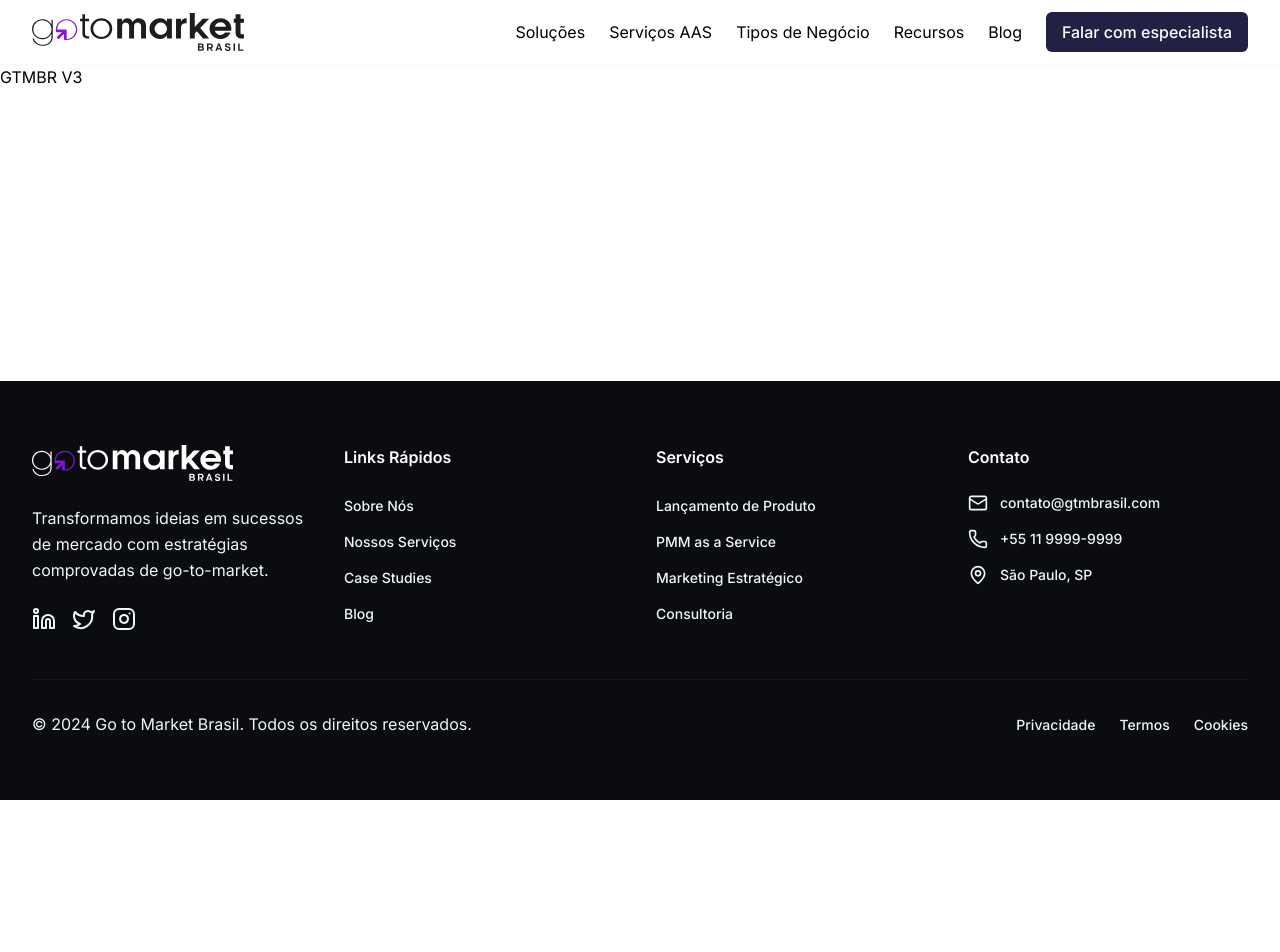
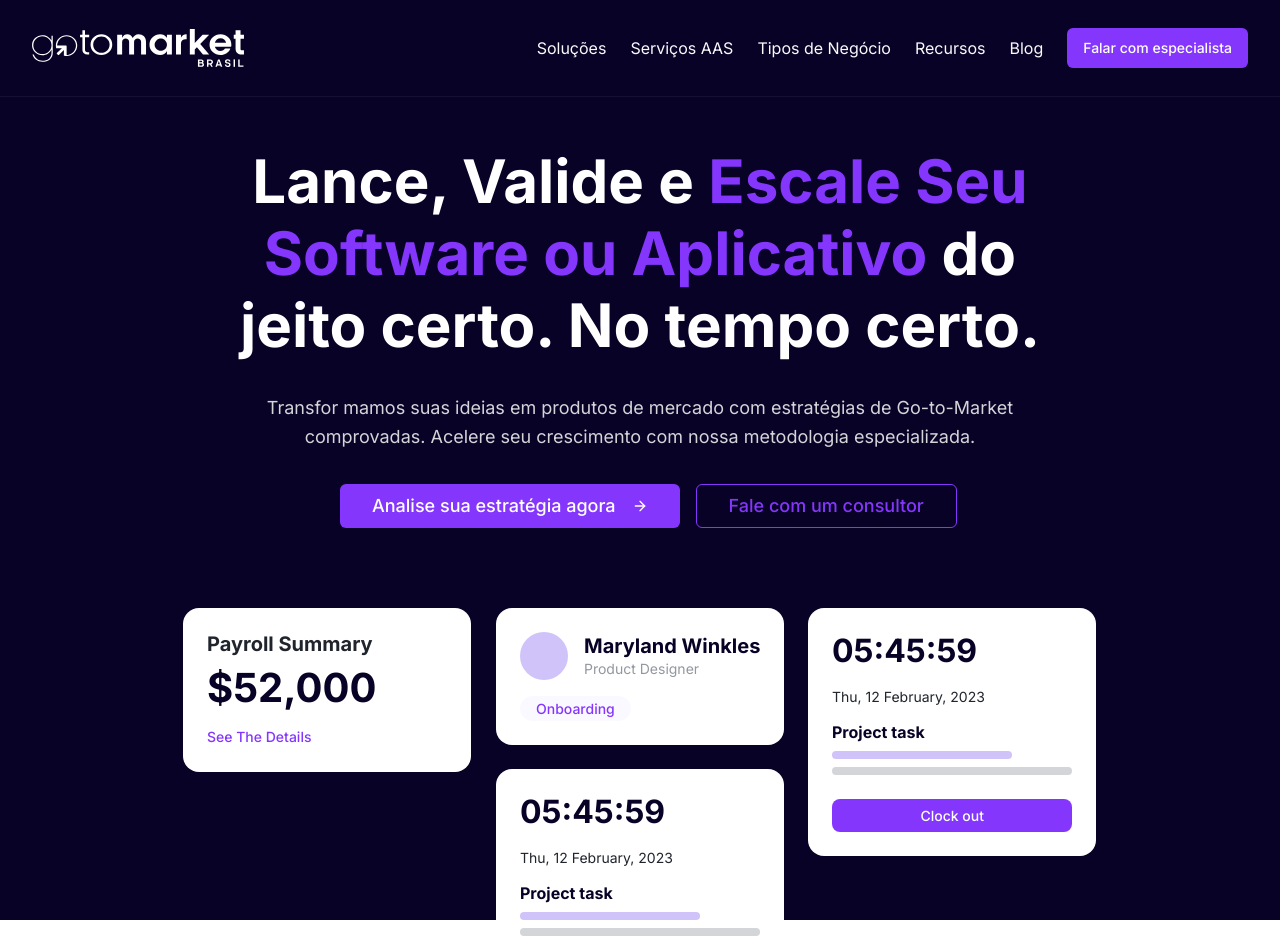
Before and after one commit to moyses/gtmbr-v3, a Next.js app: page / in a window 1280 px wide. Shown: the top 952 px of the page. Before the commit the page ends 800 px from the top, so only its background shows below. Built offline with nearby package versions, Linux system fonts and the light colour scheme.

Commit message:
feat: add hero section

```diff
--- a/src/components/active-link/active-link.tsx
+++ b/src/components/active-link/active-link.tsx
@@ -17,8 +17,8 @@ export const ActiveLink = ({ children, href, ...rest }: ActiveLinkProps) => {
     <Link
       href={href}
       className={cn(
-        'text-action-sm text-gray-400 hover:text-purple-900 transition-all duration-300',
-        isCurrentPath ? 'text-purple-900' : 'text-muted-foreground'
+        'text-action-sm text-gray-100 hover:text-brand-primary transition-all duration-200',
+        isCurrentPath ? 'text-brand-primary' : 'text-muted-foreground'
       )}
     >
       {children}
--- a/src/components/header/header.tsx
+++ b/src/components/header/header.tsx
@@ -5,13 +5,13 @@ import Image from 'next/image';
 
 export const Header = () => {
   return (
-    <header className="bg-white border-b border-gray-100">
+    <header className="bg-dark border-b border-gray-100/5 py-4">
       <div className="max-w-7xl mx-auto px-4 sm:px-6 lg:px-8">
         <div className="flex h-16 items-center justify-between">
           <div className="flex items-center">
             <Link href="/" className="text-xl font-bold text-brand-primary">
               <Image
-                src="/gtmbr-logo-main.svg"
+                src="/gtmbr-logo-white.svg"
                 alt="Go to Market Brasil Logo"
                 width={212}
                 height={38}
@@ -19,7 +19,7 @@ export const Header = () => {
             </Link>
           </div>
 
-          <nav className="flex items-center gap-6">
+          <nav className="flex items-center gap-6 text-gray-100">
             <ActiveLink href="/solutions">Soluções</ActiveLink>
             <ActiveLink href="/services">Serviços AAS</ActiveLink>
             <ActiveLink href="/business-types">Tipos de Negócio</ActiveLink>
--- /dev/null
+++ b/src/components/hero-section/hero-section.tsx
@@ -0,0 +1,234 @@
+import { ArrowRight } from 'lucide-react';
+import { Button } from '../ui/button';
+import { useCallback, useEffect, useRef } from 'react';
+
+export const HeroSection = () => {
+  const sectionRef = useRef<HTMLElement>(null);
+  const cardsRef = useRef<(HTMLDivElement | null)[]>([]);
+  const animationFrameRef = useRef<number | null>(null);
+
+  const handleMouseMove = useCallback((e: MouseEvent) => {
+    if (!sectionRef.current) return;
+
+    // Cancela o frame anterior se existir
+    if (animationFrameRef.current) {
+      cancelAnimationFrame(animationFrameRef.current);
+    }
+
+    // Agenda a atualização para o próximo frame
+    animationFrameRef.current = requestAnimationFrame(() => {
+      const { clientX, clientY } = e;
+      const { left, top } = sectionRef.current!.getBoundingClientRect();
+
+      const mouseX = clientX - left;
+      const mouseY = clientY - top;
+
+      cardsRef.current.forEach((card) => {
+        if (!card) return;
+
+        const cardRect = card.getBoundingClientRect();
+        const cardCenterX = cardRect.left + cardRect.width / 2 - left;
+        const cardCenterY = cardRect.top + cardRect.height / 2 - top;
+
+        // Reduz a intensidade da rotação e suaviza o movimento
+        const angleX = (mouseY - cardCenterY) / 45;
+        const angleY = (cardCenterX - mouseX) / 45;
+
+        const transform = `
+          perspective(2000px)
+          rotateX(${angleX}deg)
+          rotateY(${angleY}deg)
+          scale3d(1.02, 1.02, 1.02)
+        `;
+
+        // Aplica a transformação
+        card.style.transform = transform;
+      });
+    });
+  }, []);
+
+  const resetCards = useCallback(() => {
+    cardsRef.current.forEach((card) => {
+      if (card) {
+        card.style.transform =
+          'perspective(2000px) rotateX(0deg) rotateY(0deg) scale3d(1, 1, 1)';
+      }
+    });
+  }, []);
+
+  useEffect(() => {
+    document.addEventListener('mousemove', handleMouseMove);
+    document.addEventListener('mouseleave', resetCards);
+
+    return () => {
+      document.removeEventListener('mousemove', handleMouseMove);
+      document.removeEventListener('mouseleave', resetCards);
+      if (animationFrameRef.current) {
+        cancelAnimationFrame(animationFrameRef.current);
+      }
+    };
+  }, [handleMouseMove, resetCards]);
+
+  return (
+    <section
+      ref={sectionRef}
+      className="bg-dark via-white to-brand-light py-12 relative"
+    >
+      <div className="max-w-7xl mx-auto px-4 sm:px-6 lg:px-8">
+        <div className="gap-12 items-center flex flex-col">
+          <div className="space-y-8 animate-fade-in text-center">
+            <h1 className="text-white text-[60px] leading-[120%] font-bold max-w-[860px] mx-auto">
+              Lance, Valide e
+              <span className="text-brand-primary">
+                {' '}
+                Escale Seu Software ou Aplicativo
+              </span>{' '}
+              do jeito certo. No tempo certo.
+            </h1>
+
+            <p className="text-lg text-gray-200 leading-relaxed max-w-[800px] mx-auto">
+              Transfor mamos suas ideias em produtos de mercado com estratégias
+              de Go-to-Market comprovadas. Acelere seu crescimento com nossa
+              metodologia especializada.
+            </p>
+
+            <div className="flex flex-col sm:flex-row gap-4 mx-auto max-w-[600px]">
+              <Button
+                size="lg"
+                className="bg-brand-primary hover:bg-brand-secondary text-white px-8 py-3 text-lg"
+              >
+                Analise sua estratégia agora
+                <ArrowRight className="ml-2 w-5 h-5" />
+              </Button>
+
+              <Button
+                variant="outline"
+                size="lg"
+                className="border-brand-primary text-brand-primary hover:bg-brand-light px-8 py-3 text-lg"
+              >
+                Fale com um consultor
+              </Button>
+            </div>
+          </div>
+
+          {/* Cards com animação */}
+          <div className="p-8 grid grid-cols-3 gap-6 relative -mb-44">
+            {/* Primeiro card */}
+            <div className="transform-gpu">
+              <div
+                ref={(el) => {
+                  cardsRef.current[0] = el;
+                }}
+                className="bg-white rounded-2xl p-6 hover:shadow-xl transition-transform duration-700 ease-out will-change-transform"
+                style={{ transformStyle: 'preserve-3d' }}
+              >
+                <div style={{ transform: 'translateZ(50px)' }}>
+                  <h2 className="text-gray-400 text-heading-sm mb-2">
+                    Payroll Summary
+                  </h2>
+                  <div className="text-dark text-heading-hg font-bold">
+                    $52,000
+                  </div>
+                  <button className="mt-4 text-brand-primary text-action-sm">
+                    See The Details
+                  </button>
+                </div>
+              </div>
+            </div>
+
+            {/* Coluna do meio com dois cards */}
+            <div className="space-y-6">
+              <div className="transform-gpu">
+                <div
+                  ref={(el) => {
+                    cardsRef.current[1] = el;
+                  }}
+                  className="bg-white rounded-2xl p-6 hover:shadow-xl transition-transform duration-700 ease-out will-change-transform"
+                  style={{ transformStyle: 'preserve-3d' }}
+                >
+                  <div style={{ transform: 'translateZ(50px)' }}>
+                    <div className="flex items-center gap-4 mb-4">
+                      <div className="w-12 h-12 rounded-full bg-purple-600"></div>
+                      <div>
+                        <h2 className="text-dark text-heading-sm">
+                          Maryland Winkles
+                        </h2>
+                        <p className="text-gray-300 text-body-sm">
+                          Product Designer
+                        </p>
+                      </div>
+                    </div>
+                    <div className="inline-block bg-purple-600/10 text-brand-primary rounded-full px-4 py-1 text-action-sm">
+                      Onboarding
+                    </div>
+                  </div>
+                </div>
+              </div>
+
+              <div className="transform-gpu">
+                <div
+                  ref={(el) => {
+                    cardsRef.current[2] = el;
+                  }}
+                  className="bg-white rounded-2xl p-6 hover:shadow-xl transition-transform duration-700 ease-out will-change-transform"
+                  style={{ transformStyle: 'preserve-3d' }}
+                >
+                  <div style={{ transform: 'translateZ(50px)' }}>
+                    <div className="text-dark text-heading-xl mb-4">
+                      05:45:59
+                    </div>
+                    <p className="text-gray-400 text-body-sm mb-2">
+                      Thu, 12 February, 2023
+                    </p>
+                    <div className="mt-4">
+                      <h3 className="text-dark text-heading-xs mb-2">
+                        Project task
+                      </h3>
+                      <div className="space-y-2">
+                        <div className="h-2 bg-purple-600 rounded-full w-3/4"></div>
+                        <div className="h-2 bg-gray-200 rounded-full w-full"></div>
+                      </div>
+                      <button className="mt-6 w-full bg-brand-primary text-white rounded-lg py-2 text-action-sm">
+                        Clock out
+                      </button>
+                    </div>
+                  </div>
+                </div>
+              </div>
+            </div>
+
+            {/* Último card */}
+            <div className="transform-gpu">
+              <div
+                ref={(el) => {
+                  cardsRef.current[3] = el;
+                }}
+                className="bg-white rounded-2xl p-6 hover:shadow-xl transition-transform duration-700 ease-out will-change-transform"
+                style={{ transformStyle: 'preserve-3d' }}
+              >
+                <div style={{ transform: 'translateZ(50px)' }}>
+                  <div className="text-dark text-heading-xl mb-4">05:45:59</div>
+                  <p className="text-gray-400 text-body-sm mb-2">
+                    Thu, 12 February, 2023
+                  </p>
+                  <div className="mt-4">
+                    <h3 className="text-dark text-heading-xs mb-2">
+                      Project task
+                    </h3>
+                    <div className="space-y-2">
+                      <div className="h-2 bg-purple-600 rounded-full w-3/4"></div>
+                      <div className="h-2 bg-gray-200 rounded-full w-full"></div>
+                    </div>
+                    <button className="mt-6 w-full bg-brand-primary text-white rounded-lg py-2 text-action-sm">
+                      Clock out
+                    </button>
+                  </div>
+                </div>
+              </div>
+            </div>
+          </div>
+        </div>
+      </div>
+    </section>
+  );
+};
--- /dev/null
+++ b/src/components/hero-section/index.ts
@@ -0,0 +1 @@
+export * from './hero-section';
--- a/src/components/ui/button.tsx
+++ b/src/components/ui/button.tsx
@@ -10,7 +10,7 @@ const buttonVariants = cva(
     variants: {
       variant: {
         default:
-          'bg-brand-primary hover:bg-purple-900 text-white transition-all duration-200',
+          'bg-brand-primary hover:bg-brand-secondary text-white transition-all duration-200',
         destructive:
           'bg-destructive text-destructive-foreground hover:bg-destructive/90',
         outline:
--- a/src/pages/index.tsx
+++ b/src/pages/index.tsx
@@ -1,7 +1,11 @@
+import { HeroSection } from '@/components/hero-section';
+
 export default function Home() {
   return (
     <>
-      <h2>GTMBR V3</h2>
+      <article>
+        <HeroSection />
+      </article>
     </>
   );
 }
--- a/tailwind.config.ts
+++ b/tailwind.config.ts
@@ -25,13 +25,14 @@ export default {
     extend: {
       colors: {
         white: '#FFFFFF',
+        dark: '#090227',
         brand: {
-          primary: '#222145',
+          primary: '#8536fd',
           secondary: '#403f94',
           light: '#f0f4fd',
         },
         purple: {
-          600: '#a125f8',
+          600: '#d0c3f9',
           800: '#7617b2',
           900: '#61148f',
           950: '#43006b',
@@ -50,7 +51,6 @@ export default {
           600: '#14161A',
           700: '#101216',
           800: '#0B0C0F',
-        },
         },
       },
       fontFamily: {
@@ -76,5 +76,6 @@ export default {
         'action-sm': ['14px', { lineHeight: 'normal', fontWeight: '500' }],
       },
     },
+  },
   plugins: [animate],
 } satisfies Config;
```
Lines whose indentation alone changed are shown as unchanged.
